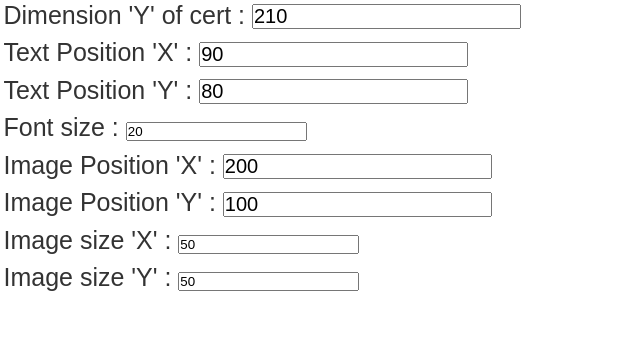
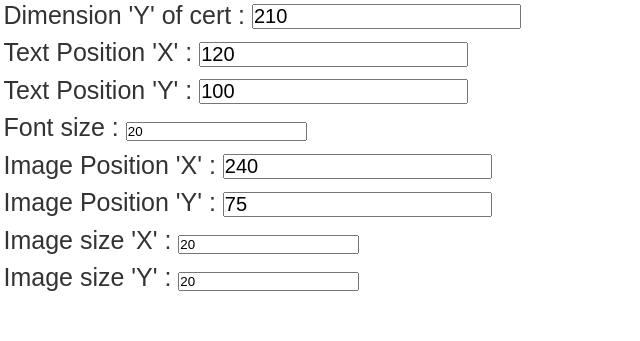
Before and after one commit to dashing-dash/Image-and-text-pdf-converter, a plain HTML site: page index.html in a window 1280 px wide. Shown: the part 735-1076 px from the top of the page, 579-1219 px from the left. Drawn offline with Linux system fonts and the light colour scheme.

Commit message:
fix bug and reposition text and image

```diff
--- a/assets/js/script.js
+++ b/assets/js/script.js
@@ -110,11 +110,14 @@ document.addEventListener('DOMContentLoaded', function () {
         // format: [297, 210]
         // doc.setFontSize(20);
         doc.setFontSize(textSize);
+        // doc.addFont("baskerville", "normal");
+        // doc.setFont("Garamond");
+        doc.setFontType("bold");
         var nameText = $('#candidate-name').val();
-        doc.text(90,80,nameText);
-        // doc.text(textX,textY,nameText);
-        doc.addImage(image, 'PNG',  200, 100, 50, 50 );
-        // doc.addImage(image, 'PNG',  imageX, imageY, imageSizeX, imageSizeY );
+        // doc.text(90,80,nameText);
+        doc.text(textX,textY,nameText);
+        // doc.addImage(image, 'PNG',  200, 100, 20, 20 );
+        doc.addImage(image, 'PNG',  imageX, imageY, imageSizeX, imageSizeY );
 
         console.log(nameText + " "  +certX + " " + certY + " " +textX + " " +textY + " " +textSize + " " +imageX + " " +imageY + " " +imageSizeX + " " +imageSizeY);
 
--- a/index.html
+++ b/index.html
@@ -81,21 +81,21 @@
         </div>
         <div class="text-position">
             <p>Text Position 'X' :
-            <input type="text" name="text-x" id="text-x" value="90"></p>
+            <input type="text" name="text-x" id="text-x" value="120"></p>
             <p>Text Position 'Y' :
-            <input type="text" name="text-y" id="text-y" value="80"></p>
+            <input type="text" name="text-y" id="text-y" value="100"></p>
             <p>Font size :
             <input type="text" name="text-size" id="text-size" value="20"></p>
         </div>
         <div class="image-position">
             <p>Image Position 'X' :
-            <input type="text" name="image-x" id="image-x" value="200"></p>
+            <input type="text" name="image-x" id="image-x" value="240"></p>
             <p>Image Position 'Y' :
-            <input type="text" name="image-y" id="image-y" value="100"></p>
+            <input type="text" name="image-y" id="image-y" value="75"></p>
             <p>Image size 'X' :
-            <input type="text" name="image-size-x" id="image-size-x" value="50"></p>
+            <input type="text" name="image-size-x" id="image-size-x" value="20"></p>
             <p>Image size 'Y' :
-            <input type="text" name="image-size-y" id="image-size-y" value="50"></p>
+            <input type="text" name="image-size-y" id="image-size-y" value="20"></p>
         </div>
         <br><br>
         <button id="download-pdf">Download PDF</button>
```
